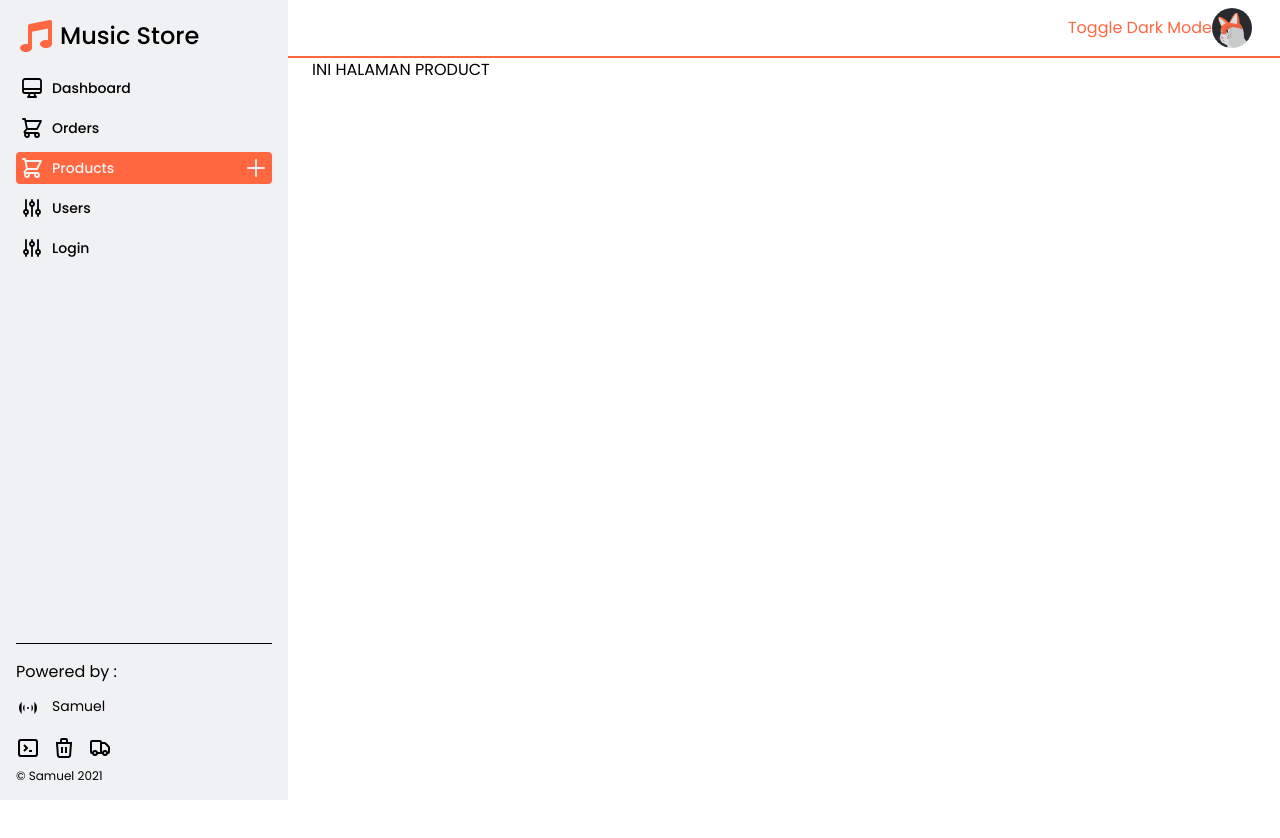
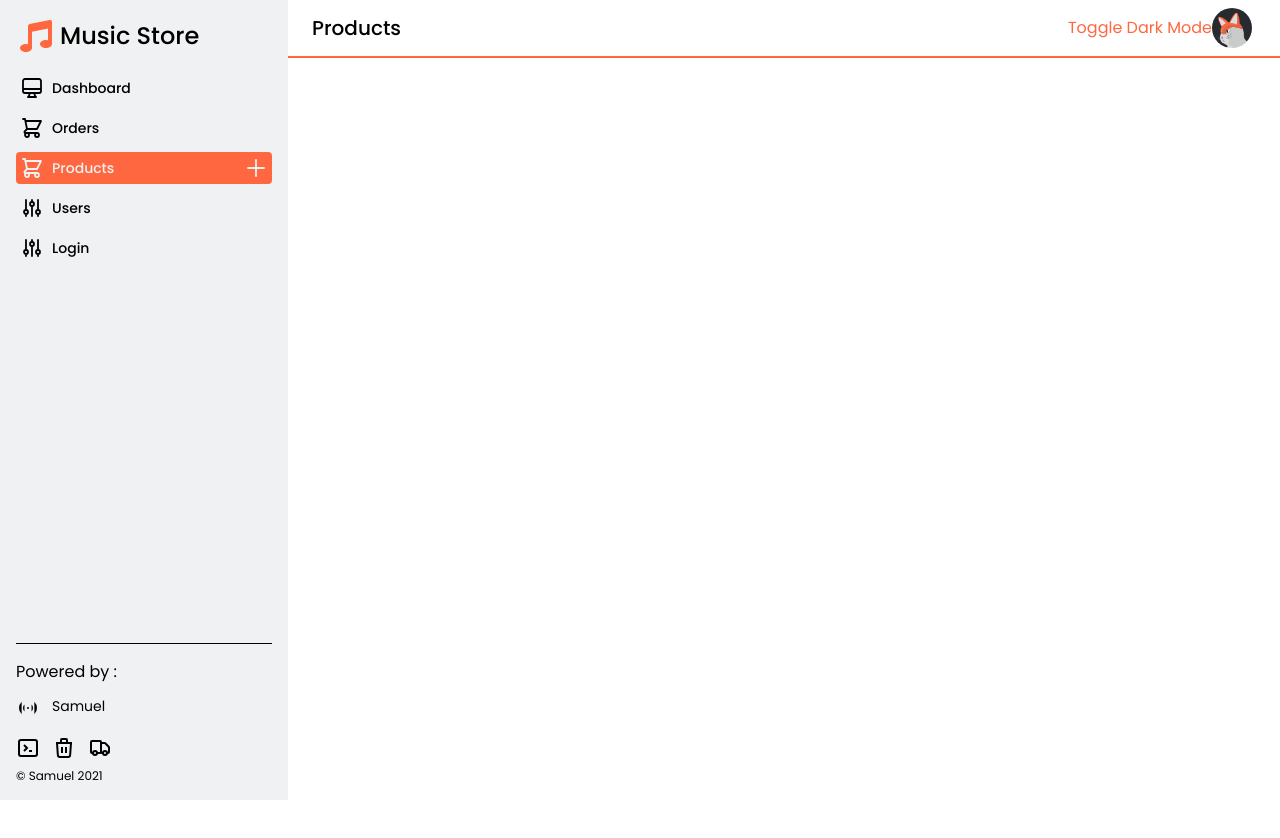
Before and after one commit to samueladitia95/music-store-admin, a Next.js app: page /products in a window 1280 px wide. Shown: the top 838 px of the page. Built offline with nearby package versions, Linux system fonts and the light colour scheme.

Commit message:
Add dynamic title to pages

```diff
--- a/components/Layout/Navbar/index.tsx
+++ b/components/Layout/Navbar/index.tsx
@@ -2,7 +2,8 @@ import Image from "next/image";
 import { useGlobalContext } from "../../../context";
 
 const Navbar = () => {
-  const { setIsSidebarOpen, setIsDarkMode, isDarkMode } = useGlobalContext();
+  const { setIsSidebarOpen, setIsDarkMode, isDarkMode, pageTitle } =
+    useGlobalContext();
 
   const toggleDarkMode = (isDarkMode: boolean) => {
     setIsDarkMode(isDarkMode);
@@ -45,6 +46,9 @@ const Navbar = () => {
             </svg>
             <p className="text-2xl font-medium">Music Store</p>
           </div>
+          <div className="hidden md:block">
+            <p className="text-xl font-medium">{pageTitle}</p>
+          </div>
         </div>
 
         <div className="px-1 flex">
--- a/context/index.tsx
+++ b/context/index.tsx
@@ -7,6 +7,8 @@ export const GlobalContext: Context<GlobalContextType> =
     setIsSidebarOpen: () => {},
     isDarkMode: false,
     setIsDarkMode: () => {},
+    pageTitle: "Hello",
+    setPageTitle: () => {},
   });
 
 export const useGlobalContext = (): GlobalContextType =>
@@ -15,10 +17,18 @@ export const useGlobalContext = (): GlobalContextType =>
 export const GlobalProvider = ({ children }: { children: ReactNode }) => {
   const [isSidebarOpen, setIsSidebarOpen] = useState<boolean>(true);
   const [isDarkMode, setIsDarkMode] = useState<boolean>(false);
+  const [pageTitle, setPageTitle] = useState<string>("");
 
   return (
     <GlobalContext.Provider
-      value={{ isSidebarOpen, setIsSidebarOpen, isDarkMode, setIsDarkMode }}
+      value={{
+        isSidebarOpen,
+        setIsSidebarOpen,
+        isDarkMode,
+        setIsDarkMode,
+        pageTitle,
+        setPageTitle,
+      }}
     >
       {children}
     </GlobalContext.Provider>
--- a/context/type.d.ts
+++ b/context/type.d.ts
@@ -2,5 +2,7 @@ export type GlobalContextType = {
   isSidebarOpen: boolean;
   setIsSidebarOpen: (isSidebarOpen: boolean) => void;
   isDarkMode: boolean;
-  setIsDarkMode: (isSidebarOpen: boolean) => void;
+  setIsDarkMode: (isDarkMode: boolean) => void;
+  pageTitle: string;
+  setPageTitle: (pageTitle: string) => void;
 };
--- a/pages/products/index.tsx
+++ b/pages/products/index.tsx
@@ -1,8 +1,15 @@
-import { Fragment, ReactElement } from "react";
+import { ReactElement } from "react";
 import Layout from "../../components/Layout";
+import { useGlobalContext } from "../../context";
 
 const Home = () => {
-  return <Fragment>INI HALAMAN PRODUCT</Fragment>;
+  const { setPageTitle, pageTitle } = useGlobalContext();
+  setPageTitle("Products");
+  return (
+    <div className="block md:hidden">
+      <p className="text-xl font-medium">{pageTitle}</p>
+    </div>
+  );
 };
 
 //? Setiap halaman yang butuh Sidebar dan Navbar butuh ini
```
